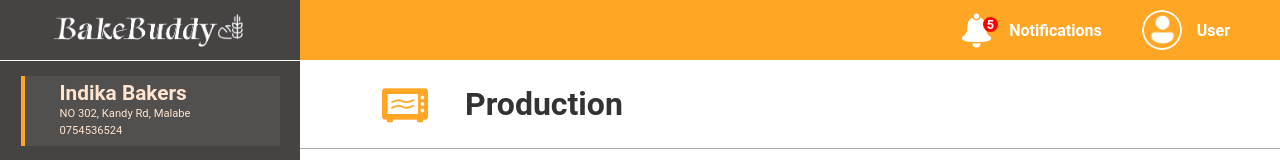
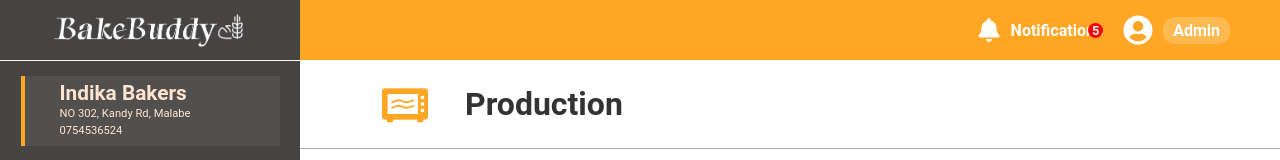
Before and after one commit to Shiranakther/BakeBuddy---Bakery-Management-System, a React (Vite) app in the folder bakebuddy/frontend/: page /production in a window 1280 px wide. Shown: the top 160 px of the page. Built offline with nearby package versions, Linux system fonts and the light colour scheme; no server answers; sample sign-in values are in the browser's storage; the HTML template or start-up script is replaced by a standard one.

Commit message:
starting login page show and css remake update sales page and profile hedder make

```diff
--- a/bakebuddy/frontend/components/Header.jsx
+++ b/bakebuddy/frontend/components/Header.jsx
@@ -1,17 +1,47 @@
-import React from 'react';
-import { useNavigate } from 'react-router-dom'; // Import useNavigate
+import React, { useState, useEffect } from 'react';
+import { useNavigate } from 'react-router-dom';
 import '../css/Header.css';
+import { FaUserCircle, FaPowerOff, FaBell } from 'react-icons/fa'; // Importing React icons
 
 import logo from '../images/logo.png';
-import profilepic from '../images/profile-image.png';
-import notificationImage from '../images/notification-image.png';
 
 export default function Header() {
-  const navigate = useNavigate(); // Initialize useNavigate hook
+  const navigate = useNavigate();
+  const [isDropdownOpen, setIsDropdownOpen] = useState(false);
+  const [userRole, setUserRole] = useState('');
 
-  // Function to handle profile icon click
+  useEffect(() => {
+    const token = localStorage.getItem('token');
+    if (token) {
+      try {
+        const decodedToken = JSON.parse(atob(token.split('.')[1]));
+        setUserRole(decodedToken.role || 'Unknown');
+      } catch (error) {
+        console.error('Error decoding token:', error);
+        setUserRole('Unknown');
+      }
+    }
+  }, []);
+
   const handleProfileClick = () => {
-    navigate('/profile'); // Navigate to the profile page
+    setIsDropdownOpen(!isDropdownOpen);
+  };
+
+  const handleProfileNavigation = () => {
+    setIsDropdownOpen(false);
+    navigate('/profile');
+  };
+
+  const handleLogout = () => {
+    localStorage.removeItem('token');
+    setIsDropdownOpen(false);
+    navigate('/login');
+  };
+
+  const handleShutdownClick = () => {
+    // Add your shutdown functionality here
+    console.log('Shutdown clicked');
+    // You might want to add confirmation dialog and shutdown logic
   };
 
   return (
@@ -23,26 +53,34 @@ export default function Header() {
           </div>
           <div className="profile-notification-wrapper">
             <div className="notification-wrapper">
-              <div className="notification-image">
-                <img
-                  src={notificationImage}
-                  alt="Notification-icon"
-                  className="notification-image-icon"
-                />
-              </div>
+              <FaBell className="notification-icon" />
               <div className="notification-text">Notifications</div>
               <div className="notification-count">5</div>
             </div>
-            <div className="profile-wrapper" onClick={handleProfileClick}>
-              <div className="profile-image">
-                <img
-                  src={profilepic}
-                  alt="profile"
-                  className="profile-image"
-                />
+            <div className="action-buttons">
+              <div className="shutdown-wrapper" onClick={handleShutdownClick}>
+
               </div>
-              <div className="user-name">
-                <span>User</span>
+              <div className="profile-wrapper" onClick={handleProfileClick}>
+                <div className="profile-role-container">
+                  <FaUserCircle className="profile-icon" />
+                  <div className="role-display">
+                    {userRole.charAt(0).toUpperCase() + userRole.slice(1)}
+                  </div>
+                </div>
+                {isDropdownOpen && (
+                  <div className="profile-dropdown">
+                    <div
+                      className="dropdown-item"
+                      onClick={handleProfileNavigation}
+                    >
+                      Profile
+                    </div>
+                    <div className="dropdown-item" onClick={handleLogout}>
+                      Logout
+                    </div>
+                  </div>
+                )}
               </div>
             </div>
           </div>
@@ -50,4 +88,4 @@ export default function Header() {
       </header>
     </>
   );
-};
+}
--- a/bakebuddy/frontend/components/PrivateRoute.jsx
+++ b/bakebuddy/frontend/components/PrivateRoute.jsx
@@ -1,26 +1,36 @@
 import React from 'react';
 import { Navigate, useLocation } from 'react-router-dom';
 
-const PrivateRoute = ({ children, allowedRoles }) => {
+const PrivateRoute = ({ children, allowedRoles = [] }) => {
   const token = localStorage.getItem('token');
   const location = useLocation();
 
   let role = null;
 
+  // If there's a token, try to decode it
   if (token) {
     try {
-      const decodedToken = JSON.parse(atob(token.split('.')[1])); // Decode JWT token
-      role = decodedToken.role;
+      const decodedToken = JSON.parse(atob(token.split('.')[1])); // Decode JWT payload
+      role = decodedToken.role; // Extract role from token
     } catch (error) {
-      console.error('Error decoding token', error);
+      console.error('Error decoding token:', error);
+      // Optionally clear invalid token and redirect to login
+      localStorage.removeItem('token');
+      return <Navigate to="/login" state={{ from: location }} replace />;
     }
   }
 
-  if (!role || !allowedRoles.includes(role)) {
-    // Redirect to Unauthorized page
+  // If no token (not authenticated), redirect to login
+  if (!token) {
+    return <Navigate to="/login" state={{ from: location }} replace />;
+  }
+
+  // If authenticated but role doesn't match allowedRoles (and allowedRoles is specified), redirect to unauthorized
+  if (allowedRoles.length > 0 && (!role || !allowedRoles.includes(role))) {
     return <Navigate to="/unauthorized" state={{ from: location }} replace />;
   }
 
+  // If authenticated and role is valid (or no role restriction), render children
   return children;
 };
 
--- /dev/null
+++ b/bakebuddy/frontend/components/PublicRoute.jsx
@@ -0,0 +1,32 @@
+import React from 'react';
+import { Navigate, useLocation } from 'react-router-dom';
+
+const PublicRoute = ({ children }) => {
+  const token = localStorage.getItem('token');
+  const location = useLocation();
+
+  // If user is authenticated, redirect to /home
+  if (token) {
+    try {
+      const decodedToken = JSON.parse(atob(token.split('.')[1])); // Decode JWT payload
+      const role = decodedToken.role;
+      // Optionally check token expiration if included in your JWT
+      const exp = decodedToken.exp * 1000; // Convert to milliseconds
+      if (Date.now() > exp) {
+        localStorage.removeItem('token');
+        return children; // Token expired, allow access to login/register
+      }
+      // If token is valid, redirect to home
+      return <Navigate to="/home" state={{ from: location }} replace />;
+    } catch (error) {
+      console.error('Error decoding token:', error);
+      localStorage.removeItem('token'); // Clear invalid token
+      return children; // Allow access to login/register if token is invalid
+    }
+  }
+
+  // If no token, allow access to the public route
+  return children;
+};
+
+export default PublicRoute;
--- a/bakebuddy/frontend/css/Header.css
+++ b/bakebuddy/frontend/css/Header.css
@@ -1,107 +1,195 @@
-
-header{
+/* Header.css */
+header {
     background-color: #FFA725;
-    height:60px;
-    display:flex;
+    height: 60px;
+    display: flex;
     align-items: center;
     padding: 0;
     position: fixed;
     width: 100%;
-    z-index:999;
+    top: 0;
+    z-index: 999;
 }
-.header-container{
+
+.header-container {
     margin: 0;
     padding: 0;
     width: 100%;
-    display:flex;
-    flex-direction:row;
+    display: flex;
+    flex-direction: row;
     justify-content: space-between;
     align-items: center;
-
 }
 
-.logo-section{
-    display:flex;
-    flex-direction:row;
+.logo-section {
+    display: flex;
+    flex-direction: row;
     justify-content: center;
     align-items: center;
     background-color: #464343;
-    height:60px;
-    width:300px;
+    height: 60px;
+    width: 300px;
     border-bottom: 1px solid white;
 }
 
-.logo-image{
-    height:50px;
-
+.logo-image {
+    height: 50px;
+    width: auto;
 }
 
-.profile-notification-wrapper{
-    display:flex;
-    flex-direction:row;
+.profile-notification-wrapper {
+    display: flex;
+    flex-direction: row;
     justify-content: space-between;
     align-items: center;
-    margin-right:50px;
+    margin-right: 50px;
 }
-.profile-wrapper{
-    display:flex;
+
+/* Notification Section */
+.notification-wrapper {
+    display: flex;
     align-items: center;
     margin-left: 40px;
+    position: relative;
+}
 
+.notification-icon {
+    font-size: 24px;
+    color: white;
 }
-.profile-image{
-    display:inline-block;
-    height:40px;
-    width:40px;
-    border-radius:50%;
 
-}
-.user-name{
-    display:inline-block;
-    margin-left:15px;
+.notification-text {
     font-size: 1rem;
     font-weight: bold;
-    color:white;
+    color: white;
+    margin-left: 10px;
 }
-.notification-wrapper{
-    display:flex;
+
+.notification-count {
+    display: flex;
     align-items: center;
-    margin-left: 40px;
+    justify-content: center;
+    position: absolute;
+    top: 5px;
+    right: 0;
+    height: 15px;
+    width: 15px;
+    background-color: red;
+    color: white;
+    border-radius: 50%;
+    font-size: 0.8rem;
+    font-weight: bold;
+}
 
+/* Action Buttons Container */
+.action-buttons {
+    display: flex;
+    align-items: center;
+    gap: 20px;
 }
-.notification-image{
-    display:inline-block;
-    height:35px;
-    width:35px;
-    border-radius:50%;
+
+/* Shutdown Icon */
+.shutdown-wrapper {
+    cursor: pointer;
 }
-.notification-image-icon{
+
+.shutdown-icon {
+    font-size: 24px;
+    color: white;
+    transition: color 0.2s ease;
+}
+
+.shutdown-icon:hover {
+    color: #ffcccc; /* Light red on hover */
+}
+
+/* Profile Section */
+.profile-wrapper {
+    display: flex;
+    align-items: center;
     position: relative;
-    height:35px;
-    width:35px;
-    border-radius:50%;
+    cursor: pointer;
 }
-.notification-text{
+
+.profile-role-container {
+    display: flex;
+    align-items: center;
+    gap: 10px;
+}
+
+.profile-icon {
+    font-size: 30px;
+    color: white;
+}
+
+.role-display {
     font-size: 1rem;
     font-weight: bold;
-    color:white;
-    margin-left:15px;
+    color: white;
+    padding: 4px 10px;
+    background-color: rgba(255, 255, 255, 0.2);
+    border-radius: 12px;
+    transition: background-color 0.2s ease;
 }
-.notification-count{
-    display:flex;
-    align-items: center;
-    justify-content: center;
-    position:absolute;
-    top:17px;
-    right:282px;
-    height:15px;
-    width:15px;
-    background-color: red;
-    color:white;
-    border-radius:100%;
-    font-size: 0.8rem;
-    text-align: center;
-    font-weight:bold;
 
+.role-display:hover {
+    background-color: rgba(255, 255, 255, 0.3);
+}
 
+/* Dropdown Menu */
+.profile-dropdown {
+    position: absolute;
+    top: 50px;
+    right: 0;
+    background-color: #fff;
+    border: 1px solid #ccc;
+    border-radius: 4px;
+    box-shadow: 0 4px 8px rgba(0, 0, 0, 0.1);
+    min-width: 120px;
+    z-index: 1000;
 }
+
+.dropdown-item {
+    padding: 8px 15px;
+    font-size: 1rem;
+    color: #333;
+    cursor: pointer;
+    transition: background-color 0.2s ease;
+}
+
+.dropdown-item:hover {
+    background-color: #FFA725;
+    color: white;
+}
+
+/* Responsive Design */
+@media (max-width: 768px) {
+    .logo-section {
+        width: 200px;
+    }
+
+    .profile-notification-wrapper {
+        margin-right: 20px;
+    }
+
+    .notification-wrapper {
+        margin-left: 20px;
+    }
+
+    .notification-text {
+        display: none;
+    }
+
+    .role-display {
+        font-size: 0.9rem;
+        padding: 3px 8px;
+    }
+
+    .profile-icon, .shutdown-icon, .notification-icon {
+        font-size: 22px;
+    }
+
+    .action-buttons {
+        gap: 15px;
+    }
+}
--- a/bakebuddy/frontend/package.json
+++ b/bakebuddy/frontend/package.json
@@ -18,6 +18,7 @@
     "react": "^19.0.0",
     "react-dom": "^19.0.0",
     "react-hot-toast": "^2.5.2",
+    "react-icons": "^5.5.0",
     "react-router-dom": "^7.3.0"
   },
   "devDependencies": {
--- a/bakebuddy/frontend/src/App.jsx
+++ b/bakebuddy/frontend/src/App.jsx
@@ -1,22 +1,19 @@
-import '../css/App.css'
-import { BrowserRouter,Routes,Route, Router } from 'react-router-dom';
+import '../css/App.css';
+import { BrowserRouter, Routes, Route, Navigate } from 'react-router-dom';
 import SalesCreate from './pages/SalesCreate';
-import Home from './pages/Home'
+import Home from './pages/Home';
 import Production from './pages/Production';
 import Smartbake from './pages/Smartbake';
-
 import Items from './pages/Items';
 import AddItem from './pages/AddItems';
 import SalesUpdate from './pages/SalesUpdate';
 import UpdateItem from './pages/UpdateItem';
 import ReportSales from './pages/ReportSales';
 import Header from '../components/Header';
-import UpdateIngredientQuantity from './pages/AddIngrediantQuntity'
+import UpdateIngredientQuantity from './pages/AddIngrediantQuntity';
 import ShowIngrediant from './pages/ShowIngrediant';
-
 import CreateIngrediant from './pages/CreateIngrediant';
 import Layout from '../components/Layout';
-
 import AllReports from './pages/AllReports';
 import ProductionReport from './pages/ProductionReport';
 import Unauthorized from '../components/Unauthorized';
@@ -27,52 +24,120 @@ import EditProfile from './pages/EditProfile';
 import IngredientReport from './pages/IngredientReport';
 import UpdateIngredient from './pages/UpdateIngrediant';
 import PrivateRoute from '../components/PrivateRoute';
-import SlowMovingReport from './pages/SlowMovingReport'
+import PublicRoute from '../components/PublicRoute'; // Import the new PublicRoute
+import SlowMovingReport from './pages/SlowMovingReport';
 
 function App() {
+  return (
+    <BrowserRouter>
+      <Routes>
+        {/* Public routes restricted for authenticated users */}
+        <Route
+          path="/login"
+          element={
+            <PublicRoute>
+              <Login />
+            </PublicRoute>
+          }
+        />
+        <Route
+          path="/register"
+          element={
+            <PublicRoute>
+              <Register />
+            </PublicRoute>
+          }
+        />
 
-  return <BrowserRouter>
+        {/* Root path redirects based on authentication */}
+        <Route
+          path="/"
+          element={
+            localStorage.getItem('token') ? (
+              <Navigate to="/home" replace />
+            ) : (
+              <Navigate to="/login" replace />
+            )
+          }
+        />
 
-    <Routes>
-    <Route path="/register" element={<Register/>} />
-    <Route path="/login" element={<Login />} />
+        {/* Protected routes with Layout */}
+        <Route
+          element={
+            <PrivateRoute>
+              <Layout />
+            </PrivateRoute>
+          }
+        >
+          <Route path="/home" element={<Home />} />
+          <Route path="/create-sales" element={<SalesCreate />} />
+          <Route path="/create-sales/update/:id" element={<SalesUpdate />} />
+          <Route path="/create-sales/repot" element={<ReportSales />} />
 
-    <Route path="/" element={<Layout />}>
-    <Route index element={<Home />} />
-        <Route path='/create-sales' element={<SalesCreate/>}/>
-        <Route path="/create-sales/update/:id" element={<SalesUpdate/>}/>
-        <Route path="/create-sales/repot" element={<ReportSales/>}/>
+          <Route path="/production" element={<Production />} />
+          <Route path="/smartbake/:id" element={<Smartbake />} />
 
-        <Route path='/production' element ={<Production/>}/>
-        <Route path='/smartbake/:id' element ={<Smartbake/>}/>
-        <Route path='/items' element ={<Items/>}/>
-        <Route path='/add-item' element={<PrivateRoute allowedRoles={['admin']}><AddItem/></PrivateRoute>}/>
-        <Route path="/update-item/:itemId" element={<PrivateRoute allowedRoles={['admin']}><UpdateItem/></PrivateRoute>}/> {/* Ensure this is exact */}
+          <Route path="/items" element={<Items />} />
+          <Route
+            path="/add-item"
+            element={
+              <PrivateRoute allowedRoles={['admin']}>
+                <AddItem />
+              </PrivateRoute>
+            }
+          />
+          <Route
+            path="/update-item/:itemId"
+            element={
+              <PrivateRoute allowedRoles={['admin']}>
+                <UpdateItem />
+              </PrivateRoute>
+            }
+          />
 
-        <Route path="/show-ingredient" element={<ShowIngrediant/>}/>
-        <Route path="/create-ingrediant" element={<PrivateRoute allowedRoles={['admin']}><CreateIngrediant/></PrivateRoute>}/>
-        <Route path="/update-ingredient-quantity" element={<PrivateRoute allowedRoles={['admin']}><UpdateIngredientQuantity/></PrivateRoute>}/>
-        <Route path="/show-ingredient-report" element={<IngredientReport/>}/>
-        <Route path="/update-ingredient/:id"element={<PrivateRoute allowedRoles={['admin']}><UpdateIngredient/></PrivateRoute>}/>
+          <Route path="/show-ingredient" element={<ShowIngrediant />} />
+          <Route
+            path="/create-ingrediant"
+            element={
+              <PrivateRoute allowedRoles={['admin']}>
+                <CreateIngrediant />
+              </PrivateRoute>
+            }
+          />
+          <Route
+            path="/update-ingredient-quantity"
+            element={
+              <PrivateRoute allowedRoles={['admin']}>
+                <UpdateIngredientQuantity />
+              </PrivateRoute>
+            }
+          />
+          <Route path="/show-ingredient-report" element={<IngredientReport />} />
+          <Route
+            path="/update-ingredient/:id"
+            element={
+              <PrivateRoute allowedRoles={['admin']}>
+                <UpdateIngredient />
+              </PrivateRoute>
+            }
+          />
 
-        <Route path="/all-reports" element={<AllReports/>}/>
-        <Route path="/production-report" element={<ProductionReport/>}/>
-        <Route path='/slow-moving-report' element={<SlowMovingReport/>}/>
+          <Route path="/all-reports" element={<AllReports />} />
+          <Route path="/production-report" element={<ProductionReport />} />
+          <Route path="/slow-moving-report" element={<SlowMovingReport />} />
 
+          <Route path="/profile" element={<ProfileUser />} />
+          <Route path="/edit-profile" element={<EditProfile />} />
+        </Route>
 
-        <Route path="h" element={<Header/>} />
-        <Route path="lay" element={<Layout/>} />
+        {/* Unauthorized route */}
+        <Route path="/unauthorized" element={<Unauthorized />} />
 
-        <Route path="/unauthorized" element={<Unauthorized />} />
-        <Route path="/profile" element={<ProfileUser/>} />
-        <Route path="/edit-profile" element={<EditProfile />} />
-
-
-
-    </Route>
-    </Routes>
-
+        {/* Catch-all redirect to login */}
+        <Route path="*" element={<Navigate to="/login" replace />} />
+      </Routes>
     </BrowserRouter>
+  );
 }
 
-export default App
+export default App;
--- a/bakebuddy/frontend/src/pages/ProfileUser.jsx
+++ b/bakebuddy/frontend/src/pages/ProfileUser.jsx
@@ -2,12 +2,14 @@ import React, { useState, useEffect } from 'react';
 import axios from 'axios';
 import { useNavigate } from 'react-router-dom';
 import toast, { Toaster } from 'react-hot-toast';
-import '../../css/ProfileUser.css'; // Updated CSS import
+import { FaUserCircle } from 'react-icons/fa';
+import '../../css/ProfileUser.css';
 
 const ProfileUser = () => {
   const [user, setUser] = useState({
     firstName: '',
     lastName: '',
+    companyName: '', // Added companyName to state
     email: '',
     phoneNumber: '',
     address: '',
@@ -28,20 +30,22 @@ const ProfileUser = () => {
           headers: { Authorization: `Bearer ${token}` },
         });
 
+        const role = response.data.role?.toLowerCase() || 'unknown';
         setUser({
           firstName: response.data.firstName || 'N/A',
           lastName: response.data.lastName || 'N/A',
+          companyName: response.data.companyName || 'N/A', // Added companyName
           email: response.data.email || 'N/A',
           phoneNumber: response.data.phoneNumber || 'N/A',
           address: response.data.address || 'N/A',
-          role: response.data.role || 'N/A',
+          role: role,
         });
       } catch (err) {
         console.error('Failed to fetch user data:', err.response?.data || err.message);
-        if (err.response?.status === 404 || err.response?.status === 401) {
+        if (err.response?.status === 401 || err.response?.status === 404) {
           localStorage.removeItem('token');
+          navigate('/login');
         }
-        navigate('/login');
       }
     };
 
@@ -74,12 +78,18 @@ const ProfileUser = () => {
     }
   };
 
+  const displayRole = user.role
+    ? user.role.charAt(0).toUpperCase() + user.role.slice(1)
+    : 'N/A';
+
   return (
     <div className="user-profile-page">
       <div className="user-profile-container">
         <div className="user-profile-header">
-          <span className="user-profile-icon">👤</span>
-          <h2 className="user-profile-title">{user.role === 'admin' ? 'Admin Profile' : 'Supervisor Profile'}</h2>
+          <FaUserCircle className="user-profile-icon" />
+          <h2 className="user-profile-title">
+            {user.role === 'admin' ? 'Admin Profile' : user.role === 'supervisor' ? 'Supervisor Profile' : 'User Profile'}
+          </h2>
         </div>
         <div className="user-profile-user-icon"></div>
         <div className="user-profile-details">
@@ -91,6 +101,12 @@ const ProfileUser = () => {
             <span className="user-profile-detail-label">Last Name:</span>
             <span className="user-profile-detail-value">{user.lastName}</span>
           </div>
+          {user.role === 'admin' && (
+            <div className="user-profile-detail-item">
+              <span className="user-profile-detail-label">Company Name:</span>
+              <span className="user-profile-detail-value">{user.companyName}</span>
+            </div>
+          )}
           <div className="user-profile-detail-item">
             <span className="user-profile-detail-label">Email:</span>
             <span className="user-profile-detail-value">{user.email}</span>
@@ -105,7 +121,7 @@ const ProfileUser = () => {
           </div>
           <div className="user-profile-detail-item">
             <span className="user-profile-detail-label">Role:</span>
-            <span className="user-profile-detail-value">{user.role}</span>
+            <span className="user-profile-detail-value">{displayRole}</span>
           </div>
         </div>
         <div className="user-profile-actions">
@@ -132,17 +148,17 @@ const ProfileUser = () => {
         toastOptions={{
           duration: 500,
           style: {
-            background: "#333",
-            color: "#fff",
+            background: '#333',
+            color: '#fff',
           },
           success: {
             style: {
-              background: "#4CAF50",
+              background: '#4CAF50',
             },
           },
           error: {
             style: {
-              background: "#f44336",
+              background: '#f44336',
             },
           },
         }}
--- a/bakebuddy/frontend/src/pages/Register.jsx
+++ b/bakebuddy/frontend/src/pages/Register.jsx
@@ -1,7 +1,7 @@
 import React, { useState } from 'react';
 import axios from 'axios';
 import { useNavigate, Link } from 'react-router-dom';
-import toast, { Toaster } from 'react-hot-toast'; // Import react-hot-toast
+import toast, { Toaster } from 'react-hot-toast';
 import '../../css/Register.css';
 
 const Register = () => {
@@ -22,7 +22,7 @@ const Register = () => {
       const response = await axios.post('http://localhost:5000/api/auth/register', {
         firstName,
         lastName,
-        companyName,
+        companyName: role === 'admin' ? companyName : undefined,
         email,
         phoneNumber,
         address,
@@ -30,16 +30,13 @@ const Register = () => {
         role,
       });
 
-      // Store token and show success toast
       localStorage.setItem('token', response.data.token);
       toast.success('Registration successful! Redirecting to login...', {
-        duration: 2000, // Show for 2 seconds
+        duration: 2000,
       });
 
-      // Redirect to login after a short delay to allow the toast to be seen
       setTimeout(() => navigate('/login'), 2000);
     } catch (err) {
-      // Show error toast with the server message or a default one
       toast.error(err.response?.data?.message || 'Registration failed');
     }
   };
@@ -73,6 +70,7 @@ const Register = () => {
                 className="register-input"
               />
             </div>
+            {role === 'admin' && (
               <div className="register-form-group">
                 <label className="register-label">Company name</label>
                 <input
@@ -82,6 +80,7 @@ const Register = () => {
                   className="register-input"
                 />
               </div>
+            )}
             <div className="register-form-group">
               <label className="register-label">Email</label>
               <input
@@ -146,7 +145,7 @@ const Register = () => {
       <Toaster
         position="top-right"
         toastOptions={{
-          duration: 3000, // Default duration
+          duration: 3000,
           style: {
             background: "#333",
             color: "#fff",
```
Also changed, not shown: bakebuddy/frontend/css/sales/SalesUpdate.css (+9 -7 lines), 1 other file (tests, documents, lock files or other folders). Lines whose indentation alone changed are shown as unchanged.
